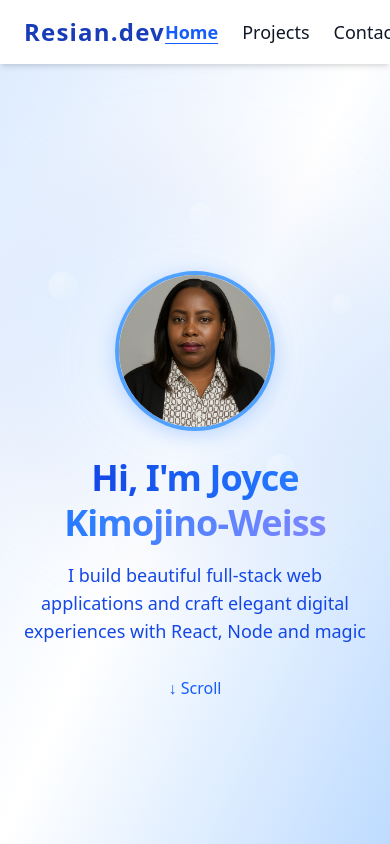
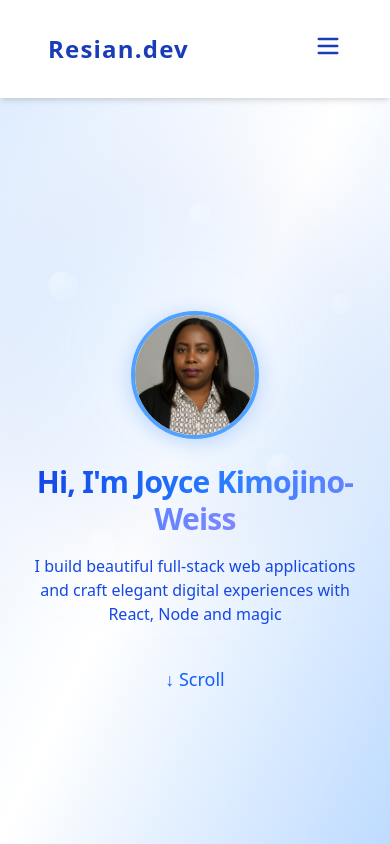
Before and after one commit to rjkweiss/personal-portfolio, a React (Vite) app in the folder frontend/: page / in a window 390 px wide. Built offline with nearby package versions, Linux system fonts and the light colour scheme.

Commit message:
fleshing out the navbar component to handle scrollable sections

```diff
--- a/frontend/package.json
+++ b/frontend/package.json
@@ -12,6 +12,7 @@
   "dependencies": {
     "@tailwindcss/vite": "^4.1.4",
     "framer-motion": "^12.7.4",
+    "lucide-react": "^0.488.0",
     "react": "^19.0.0",
     "react-dom": "^19.0.0",
     "react-router-dom": "^7.5.0",
--- a/frontend/src/App.jsx
+++ b/frontend/src/App.jsx
@@ -5,7 +5,7 @@ import Home from "./pages/Home";
 function App() {
 
   return (
-    <div className="relative overflow-hidden bg-gradient-to-br from-blue-100 via-white to-blue-200 text-gray-900 min-h-screen transition-colors duration-700 ease-in-out">
+    <div className="relative overflow-hidden bg-gradient-to-br from-blue-100 via-white to-blue-200 text-gray-900 min-h-screen transition-colors duration-700 ease-in-out scroll-smooth">
       <Navbar />
       <Routes>
         <Route path="/" element={<Home />}></Route>
--- a/frontend/src/components/Navbar/Navbar.jsx
+++ b/frontend/src/components/Navbar/Navbar.jsx
@@ -1,45 +1,97 @@
+import { useEffect, useState } from "react";
 import { NavLink } from "react-router-dom";
 import { motion } from "framer-motion";
+import { Menu, X } from "lucide-react";
 
 const Navbar = () => {
+
+    const [isOpen, setIsOpen] = useState(false);
+    const [activeSection, setActiveSection] = useState('home');
+
+    const toggleMenu = () => setIsOpen(!isOpen);
+
+    // event handler that scrolls the user to section selected
+    const handleClick = (e, sectionId) => {
+        e.preventDefault();
+
+        // get section
+        const section = document.getElementById(sectionId);
+
+        if (section) {
+            section.scrollIntoView({ behavior: 'smooth' });
+        }
+        // close hamburger menu
+        setIsOpen(false);
+    };
+
+    useEffect(() => {
+        const sections = document.querySelectorAll('section');
+        const handleScroll = () => {
+            let current = 'home';
+            sections.forEach((section) => {
+                const sectionTop = section.offsetTop;
+                if (window.scrollY >= sectionTop - 80) {
+                    current = section.getAttribute("id");
+                }
+            });
+
+            setActiveSection(current);
+        };
+
+        window.addEventListener('scroll', handleScroll);
+        return () => window.removeEventListener('scroll', handleScroll);
+    }, []);
+
+    const navItemClass = (id) => {
+        activeSection === id
+            ? 'text-blue-600 font-semibold underline underline-offset-4'
+            : 'hover:text-blue-500 hover:underline hover:underline-offset-4 transition-colors duration-300';
+    };
+
     return (
         <motion.nav
-            className="flex justify-between items-center px-6 py-4 bg-white bg-opacity-80 backdrop-blur-md fixed w-full z-50 shadow-md transition-all duration-500 ease-in-out"
+            className="flex flex-col md:flex-row md:justify-between items-center gap-4 md:gap-0  px-6 py-4 bg-white bg-opacity-80 backdrop-blur-md fixed w-full z-50 shadow-md transition-all duration-500 ease-in-out"
             initial={{ y: -100 }}
             animate={{ y: 0 }}
-            transition={{ duration: 0.7, ease: 'easeInOut'}}
+            transition={{ duration: 0.7, ease: 'easeInOut' }}
         >
+            <div className="flex justify-between items-center w-full px-6 py-4">
                 <h1 className="text-2xl font-bold tracking-wider text-blue-800 transition-colors duration-300">Resian.dev</h1>
-            <ul className="flex gap-6 text-lg">
+                <div className="md:hidden">
+                    <button
+                        onClick={toggleMenu}
+                        className="text-blue-800 focus:outline-none transform transition-transform duration-200 hover:scale-110"
+                    >
+                        {isOpen ? <X size={28} /> : <Menu size={28} />}
+                    </button>
+                </div>
+                <ul className="hidden md:flex gap-6 text-lg">
                     <li>
-                    <NavLink
-                        to="/"
-                        className={({ isActive }) =>
-                            isActive
-                                ? 'text-blue-600 font-semibold underline underline-offset-4'
-                                : 'hover:text-blue-500 hover:underline hover:underline-offset-4     transition-colors duration-300'
-                        }
-                    >
-                        Home
-                    </NavLink>
+                        <a href="#home" onClick={(e) => handleClick(e, 'home')} className={navItemClass('home')}>Home</a>
                     </li>
                     <li>
-                    <NavLink
-                        to="/projects"
-                        className="hover:text-blue-500 hover:underline hover:underline-offset-4 transition-colors duration-300"
-                    >
-                        Projects
-                    </NavLink>
+                        <a href="#projects" onClick={(e) => handleClick(e, 'projects')} className={navItemClass('projects')}>Projects</a>
                     </li>
                     <li>
-                    <NavLink
-                        to="/contact"
-                        className="hover:text-blue-500 hover:underline hover:underline-offset-4 transition-colors duration-300"
-                    >
-                        Contact
-                    </NavLink>
+                        <a href="#contact" onClick={(e) => handleClick(e, 'contact')} className={navItemClass('contact')}>Contact</a>
                     </li>
                 </ul>
+            </div>
+            {isOpen && (
+                <div className="md:hidden px-6 pb-4">
+                    <ul className="flex flex-col gap-4 text-lg">
+                        <li>
+                            <a href="#home" onClick={(e) => handleClick(e, 'home')} className={navItemClass('home')}>Home</a>
+                        </li>
+                        <li>
+                            <a href="#projects" onClick={(e) => handleClick(e, 'projects')} className={navItemClass('projects')}>Projects</a>
+                        </li>
+                        <li>
+                            <a href="#contact" onClick={(e) => handleClick(e, 'contact')} className={navItemClass('contact')}>Contact</a>
+                        </li>
+                    </ul>
+                </div>
+            )}
         </motion.nav>
     );
 };
--- a/frontend/src/pages/Home.jsx
+++ b/frontend/src/pages/Home.jsx
@@ -3,7 +3,7 @@ import headshot from '../assets/logo.png';
 
 const Home = () => {
     return (
-        <div className="relative flex flex-col items-center justify-center min-h-screen text-center pt-32 px-4 transition-all duration-700 ease-in-out overflow-hidden">
+        <section id="home" className="relative flex flex-col items-center justify-center min-h-screen text-center pt-40 md:pt-32 px-6 sm:px-8 transition-all duration-700 ease-in-out overflow-hidden">
 
             {/* fancy bubbles */}
             <div className="bubble"></div>
@@ -22,14 +22,14 @@ const Home = () => {
             <motion.img
                 src={headshot}
                 alt="Joyce Resian Kimojino-Weiss headshot"
-                className="w-40 h-40 object-cover rounded-full shadow-[0_4px_20px_rgba(59,130,246,0.3)] border-4 border-blue-400 hover:scale-105 transition-transform duration-500 z-10"
+                className="w-32 h-32 md:w-40 md:h-40 object-cover rounded-full shadow-[0_4px_20px_rgba(59,130,246,0.3)] border-4 border-blue-400 hover:scale-105 transition-transform duration-500 z-10"
                 initial={{ scale: 0.8, opacity: 0 }}
                 animate={{ scale: 1, opacity: 1 }}
                 transition={{ type: 'spring', stiffness: 90, damping: 12, delay: 0.2 }}
             />
 
             <motion.h1
-                className="mt-6 text-4xl font-extrabold tracking-tight leading-tight text-blue-900 z-10"
+                className="mt-6 text-3xl md:text-4xl font-extrabold tracking-tight leading-tight text-blue-900 z-10"
                 initial={{ opacity: 0, y: 30 }}
                 animate={{ opacity: 1, y: 0 }}
                 transition={{ delay: 0.5, duration: 0.8, ease: 'easeInOut' }}
@@ -38,7 +38,7 @@ const Home = () => {
             </motion.h1>
 
             <motion.p
-                className="mt-4 max-w-xl text-lg text-blue-700 z-10"
+                className="mt-4 max-w-md md:max-w-xl text-base md:text-lg text-blue-700 z-10"
                 initial={{ opacity: 0, y: 30 }}
                 animate={{ opacity: 1, y: 0 }}
                 transition={{ delay: 0.7, duration: 0.8, ease: 'easeInOut' }}
@@ -47,14 +47,14 @@ const Home = () => {
             </motion.p>
 
             <motion.div
-                className="mt-8 animate-bounce text-blue-600 z-10"
+                className="mt-10 animate-bounce text-blue-600 text-lg"
                 initial={{ opacity: 0 }}
                 animate={{ opacity: 1 }}
                 transition={{ delay: 1.2 }}
             >
             ↓ Scroll
             </motion.div>
-        </div>
+        </section>
     );
 };
 
```
Also changed, not shown: 1 other file (tests, documents, lock files or other folders). Lines whose indentation alone changed are shown as unchanged.
